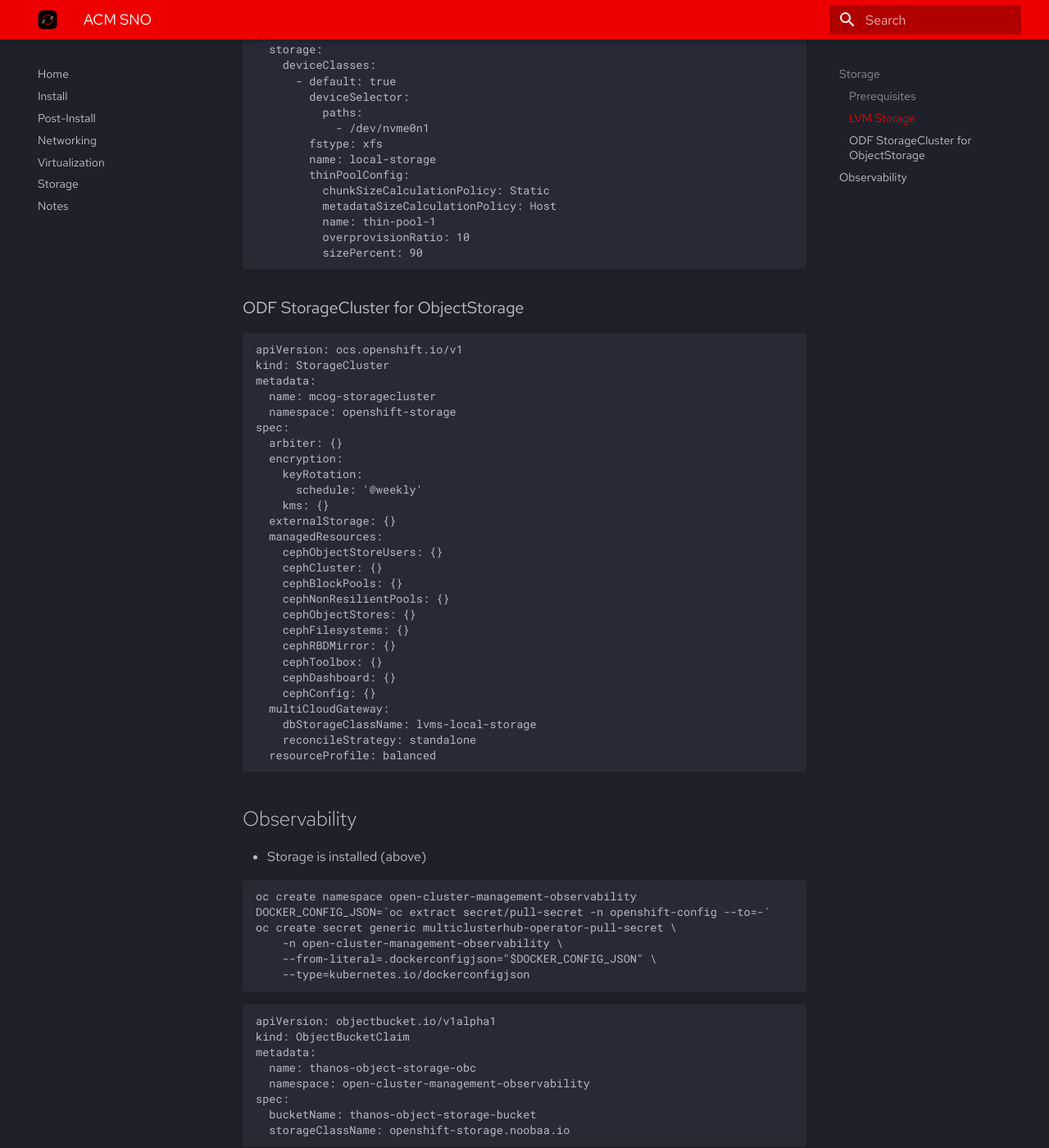
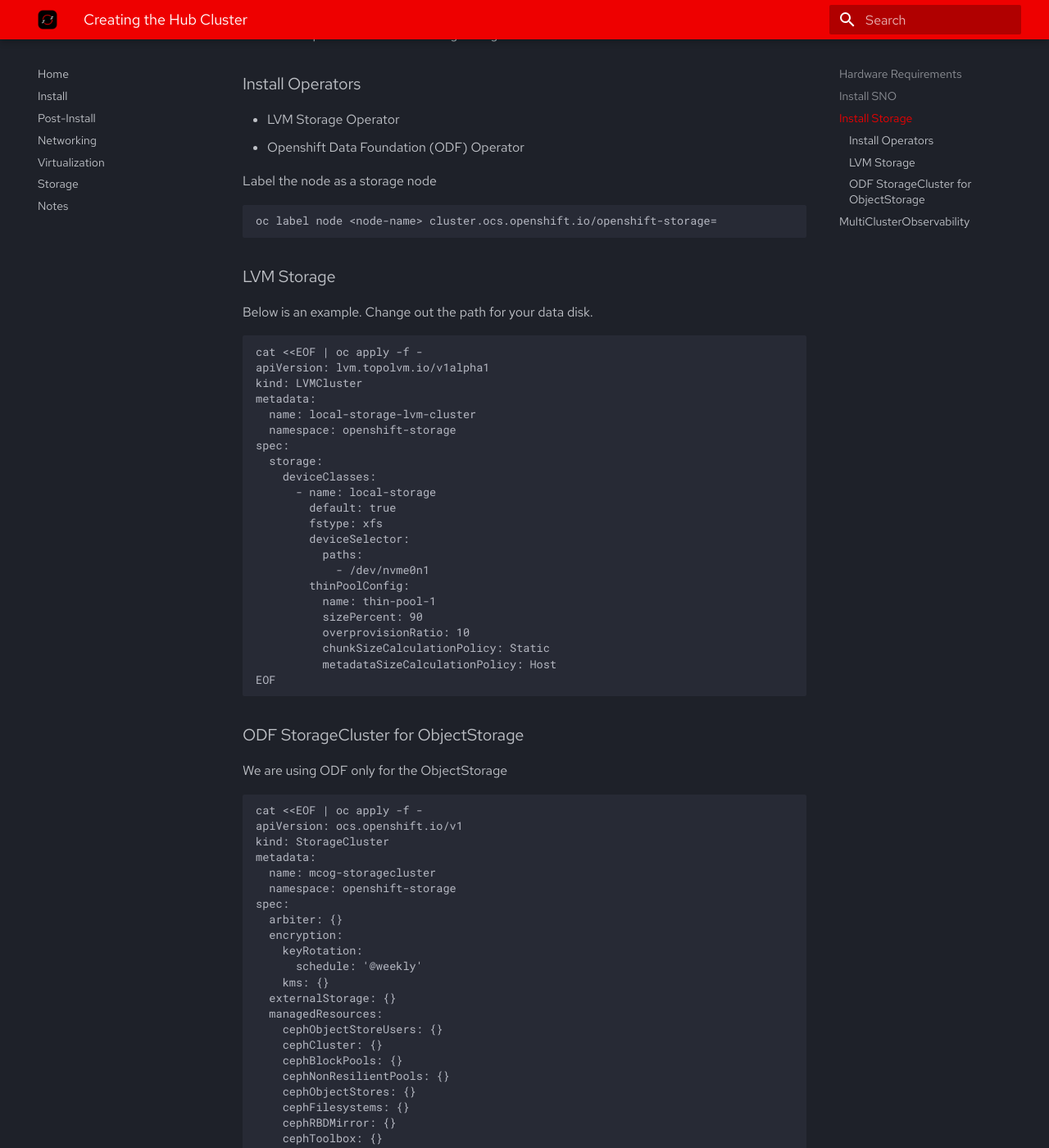
Before and after one commit to openshift-tigerteam/openshift-examples, an MkDocs documentation site: the page built from docs/hub/hub.md, in a window 1280 px wide and 1400 px high, scrolled down 468 px. Shown: the whole window at 82% size. Built offline with MkDocs 1.6.1 and Material for MkDocs 9.7.7, drawn with Linux system fonts in a browser that asks for light colours; some of the changed text lies outside the part shown.

Commit message:
added hub notes

````diff
--- a/docs/acm/acm-sno.md
+++ b/docs/hub/hub.md
@@ -1,36 +1,58 @@
-# ACM SNO
+# Creating the Hub Cluster
 
-## Storage
+## Hardware Requirements
+* Single box. Recommend 24 cores, 64 GB RAM and two disks - os disk 120 GB, data disk 2TB
+* Can be bare metal or virtualized. No OpenShift Virtualization here.
 
-### Prerequisites
+## Install SNO
+* Highly recommend assisted installer for this.
+
+## Install Storage
+
+These examples are in leiu of existing storage.
+
+### Install Operators
 * LVM Storage Operator
 * Openshift Data Foundation (ODF) Operator
 
+Label the node as a storage node
+```shell
+oc label node <node-name> cluster.ocs.openshift.io/openshift-storage=
+```
+
 ### LVM Storage
-```yaml
+
+Below is an example. Change out the path for your data disk.
+```shell
+cat <<EOF | oc apply -f -
 apiVersion: lvm.topolvm.io/v1alpha1
 kind: LVMCluster
-  name: local-storage-lvmcluster
+metadata:
+  name: local-storage-lvm-cluster
   namespace: openshift-storage
 spec:
   storage:
     deviceClasses:
-      - default: true
+      - name: local-storage
+        default: true
+        fstype: xfs
         deviceSelector:
           paths:
             - /dev/nvme0n1
-        fstype: xfs
-        name: local-storage
         thinPoolConfig:
+          name: thin-pool-1
+          sizePercent: 90
+          overprovisionRatio: 10
           chunkSizeCalculationPolicy: Static
           metadataSizeCalculationPolicy: Host
-          name: thin-pool-1
-          overprovisionRatio: 10
-          sizePercent: 90
+EOF
 ```
 
 ### ODF StorageCluster for ObjectStorage
-```yaml
+
+We are using ODF only for the ObjectStorage
+```shell
+cat <<EOF | oc apply -f -
 apiVersion: ocs.openshift.io/v1
 kind: StorageCluster
 metadata:
@@ -58,9 +80,10 @@
     dbStorageClassName: lvms-local-storage
     reconcileStrategy: standalone
   resourceProfile: balanced
+EOF
 ```
 
-## Observability
+## MultiClusterObservability
 
 * Storage is installed (above)
 
@@ -74,6 +97,7 @@
 ```
 
 ```yaml
+cat <<EOF | oc apply -f -
 apiVersion: objectbucket.io/v1alpha1
 kind: ObjectBucketClaim
 metadata:
@@ -82,6 +106,7 @@
 spec:
   bucketName: thanos-object-storage-bucket
   storageClassName: openshift-storage.noobaa.io
+EOF
 ```
 
 ```shell
@@ -132,3 +157,30 @@
     storageClass: lvms-local-storage
     storeStorageSize: 10Gi
 ```
+
+# Install ACM
+* Install Advanced Cluster Management Operator
+
+## Adding Host Investory via Redfish
+
+* Advanced Cluster Management for Kubernetes is installed
+* Bare Metal Operator is installed
+* Redfish credentials are available for the target host
+
+
+```yaml
+apiVersion: metal3.io/v1alpha1
+kind: BareMetalHost
+metadata:
+  name: host-one
+  namespace: openshift-machine-api
+spec:
+  online: false
+  bootMACAddress: "aa:bb:cc:dd:ee:ff"
+  bmc:
+    address: redfish-protocol://<BMC-IP-address>/redfish/v1/
+    credentialsName: "host-one-bmc-secret"
+  hardwareProfile: "default"
+  rootDeviceHints:
+    hctl: "0:0:0:0"
+```
````
Also changed, not shown: docs/acm/host-inventory-redfish.md (deleted, +0 -23 lines), docs/index.md (+4 -1 lines).
